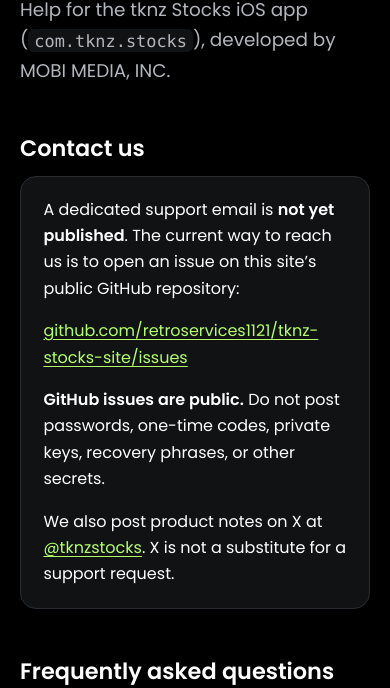
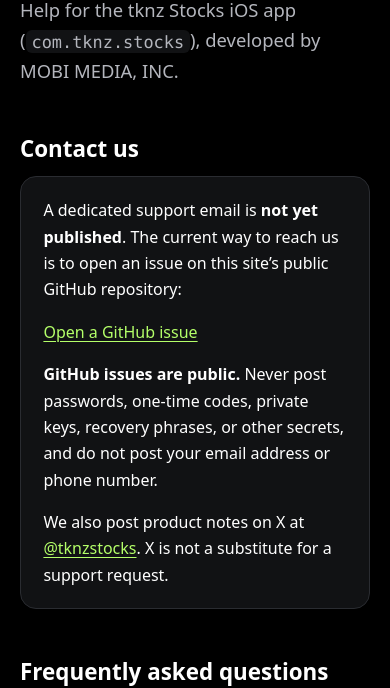
Before and after one commit to retroservices1121/tknz-stocks-site, a plain HTML site: page support/index.html in a window 390 px wide. Shown: the part 162-850 px from the top of the page. Drawn offline with Linux system fonts and the light colour scheme.

Commit message:
Address Codex review: deletion wording, uninstall claim, URL wrap, drop Google Fonts
MUST 1: Stop presenting GitHub Issues as an established account-deletion
request flow (support, privacy, README). Keep in-app deletion as planned
(sign-out only today), allow general account/data questions via Issues,
and warn not to post secrets, email addresses, or phone numbers.
MUST 2: Remove the claim that uninstalling wipes on-device data; note
third-party SDK on-device retention after uninstall is not verified.
SHOULD 1: Wrap long URLs (overflow-wrap) and use short link labels.
SHOULD 2: Remove Google Fonts preconnect/stylesheet requests; keep the
system font stack.

Co-Authored-By: Claude Opus 5.5 <noreply@anthropic.com>

```diff
--- a/assets/site.css
+++ b/assets/site.css
@@ -26,11 +26,12 @@ body {
   font-family: var(--font);
   font-size: 1rem;
   line-height: 1.65;
+  overflow-wrap: break-word;
 }
 
 img { max-width: 100%; height: auto; display: block; }
 
-a { color: var(--lime); text-underline-offset: 0.18em; }
+a { color: var(--lime); text-underline-offset: 0.18em; overflow-wrap: anywhere; }
 a:hover { text-decoration-thickness: 2px; }
 
 :focus-visible {
@@ -182,3 +183,6 @@ tbody th { font-weight: 600; }
 @media (prefers-reduced-motion: no-preference) {
   html { scroll-behavior: smooth; }
 }
+
+/* Let long URLs and tokens wrap inside cards and body text on narrow screens. */
+.card, .card p, main p, main li { overflow-wrap: anywhere; }
--- a/support/index.html
+++ b/support/index.html
@@ -4,13 +4,10 @@
   <meta charset="utf-8">
   <meta name="viewport" content="width=device-width, initial-scale=1">
   <title>Support — tknz Stocks</title>
-  <meta name="description" content="Support and FAQ for the tknz Stocks iOS app: sign-in, trades, fees, failed trades, eligibility, and account deletion requests.">
+  <meta name="description" content="Support and FAQ for the tknz Stocks iOS app: sign-in, trades, fees, failed trades, eligibility, and account deletion.">
   <meta name="theme-color" content="#000000">
   <link rel="icon" type="image/png" href="../assets/tknz-app-icon-1024.png">
   <link rel="apple-touch-icon" href="../assets/tknz-app-icon-1024.png">
-  <link rel="preconnect" href="https://fonts.googleapis.com">
-  <link rel="preconnect" href="https://fonts.gstatic.com" crossorigin>
-  <link rel="stylesheet" href="https://fonts.googleapis.com/css2?family=Poppins:wght@400;500;600&display=swap">
   <link rel="stylesheet" href="../assets/site.css">
 </head>
 <body>
@@ -38,8 +35,8 @@
         <h2 id="contact-title">Contact us</h2>
         <div class="card">
           <p>A dedicated support email is <strong>not yet published</strong>. The current way to reach us is to open an issue on this site’s public GitHub repository:</p>
-          <p><a href="https://github.com/retroservices1121/tknz-stocks-site/issues">github.com/retroservices1121/tknz-stocks-site/issues</a></p>
-          <p><strong>GitHub issues are public.</strong> Do not post passwords, one-time codes, private keys, recovery phrases, or other secrets.</p>
+          <p><a href="https://github.com/retroservices1121/tknz-stocks-site/issues">Open a GitHub issue</a></p>
+          <p><strong>GitHub issues are public.</strong> Never post passwords, one-time codes, private keys, recovery phrases, or other secrets, and do not post your email address or phone number.</p>
           <p>We also post product notes on X at <a href="https://x.com/tknzstocks">@tknzstocks</a>. X is not a substitute for a support request.</p>
         </div>
       </section>
@@ -100,7 +97,7 @@
         <details>
           <summary>How do I delete my account?</summary>
           <p><strong>In-app account deletion is not available yet.</strong> It is planned. Today the app offers sign-out only.</p>
-          <p>To request deletion now, <a href="https://github.com/retroservices1121/tknz-stocks-site/issues/new">open a GitHub issue</a> titled <strong>“Account deletion request”</strong> and include the CDP sign-in identifier you used (email or phone number) and/or your smart account address. Because issues are public, you may prefer to include only your smart account address and tell us which sign-in method you used.</p>
+          <p>If you have questions about your account or data, including deletion, you can contact us by <a href="https://github.com/retroservices1121/tknz-stocks-site/issues">opening a GitHub issue</a>. GitHub issues are public: never post one-time codes or other secrets, and do not post your email address or phone number there.</p>
           <p>Onchain transactions and other public blockchain data on Base cannot be erased.</p>
           <p>See the <a href="../privacy/#deletion">Privacy Policy</a> for more.</p>
         </details>
```
Also changed, not shown: index.html (+0 -3 lines), privacy/index.html (+3 -6 lines), 1 other file.
